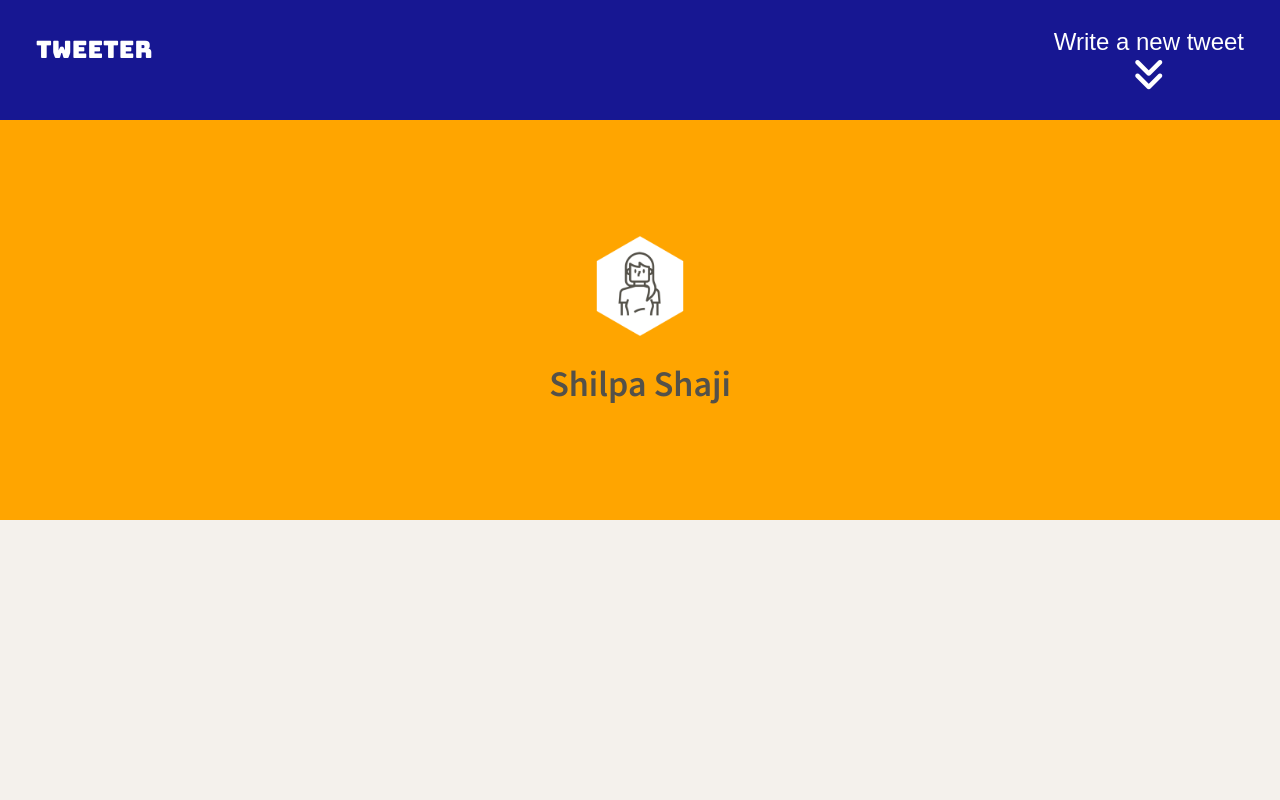
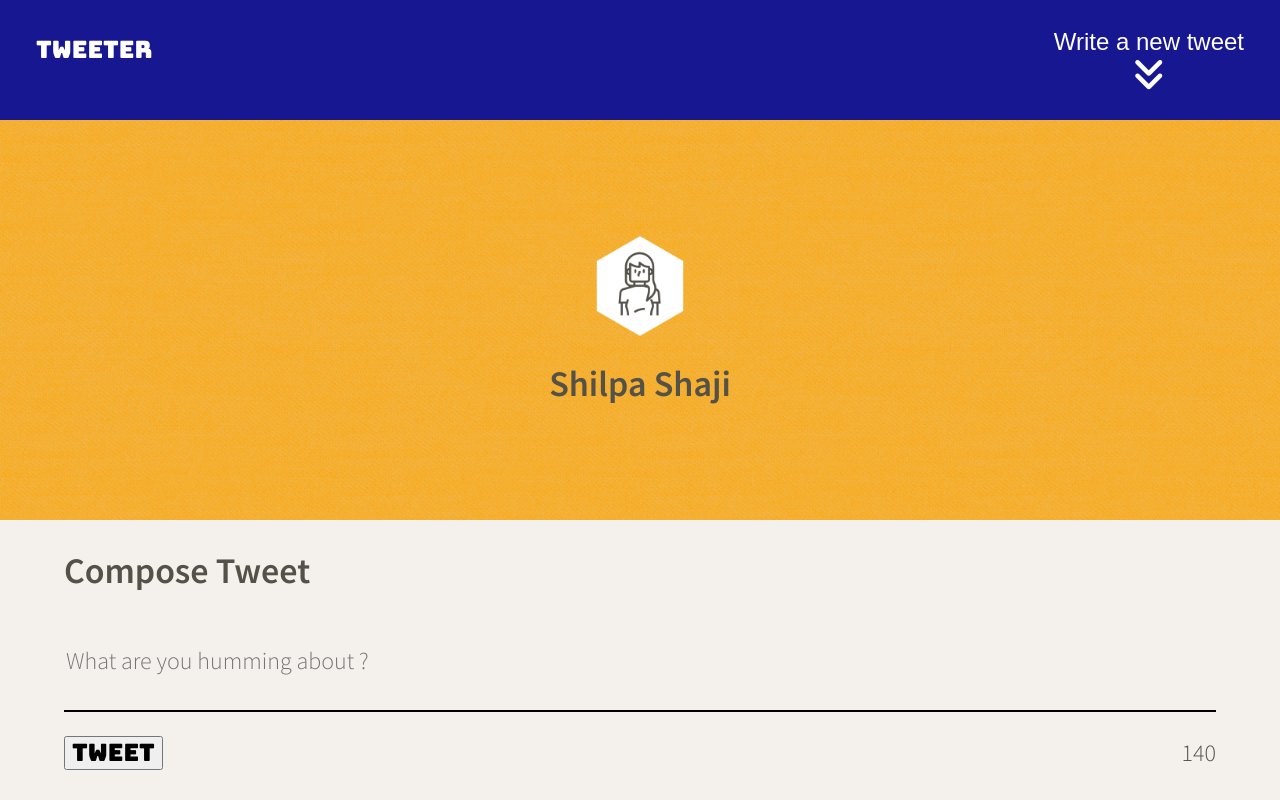
Before and after one commit to shilpashaji1204/chiptweeter, a website: page public/index.html in a window 1280 px wide. Drawn offline with nearby package versions, Linux system fonts and the light colour scheme.

Commit message:
updated till new-tweet

```diff
--- a/public/index.html
+++ b/public/index.html
@@ -15,6 +15,7 @@
     <link rel="stylesheet" href="/styles/layout.css" type="text/css" />
     <link rel="stylesheet" href="/styles/nav.css" type="text/css" />
     <link rel="stylesheet" href="/styles/header.css" type="text/css" />
+    <link rel="stylesheet" href="/styles/new-tweet.css" type="text/css" />
     <!-- External JS -->
     <script src="https://ajax.googleapis.com/ajax/libs/jquery/3.4.1/jquery.min.js"></script>
 
@@ -38,6 +39,22 @@
         <h2 class="header__name">Shilpa Shaji</h2>
     </header>
     <!-- Page-specific (main) content here -->
-    <main class="container"></main>
+    <main class="container">
+      <section class="new-tweet">
+        <h2>Compose Tweet</h2>
+        <form action="/tweets" method="post">
+          <textarea
+            name="text"
+            id="tweet-text"
+            placeholder="What are you humming about ?"
+          ></textarea>
+          <div class="new-tweetline"></div>
+          <div class="new-tweetfooter">
+            <button class="new-tweet__button" type="submit">Tweet</button>
+            <output name="counter" class="counter" for="tweet-text">140</output>
+          </div>
+        </form>
+      </section>
+    </main>
   </body>
 </html>
--- a/public/styles/header.css
+++ b/public/styles/header.css
@@ -6,10 +6,11 @@
     height: 400px;
     width: 100%;
     /* margin: auto; */
-    background-color: orange;
-  }
+     background-color: orange;
+    background-image: url("45-degree-fabric-light.png");
+}
 
-  .header__image{
+.header__image{
     width: 100px;
     height: 100px;
   }
--- a/public/styles/layout.css
+++ b/public/styles/layout.css
@@ -26,6 +26,11 @@ body {
 .nav {
   font-family: 'Bungee', cursive;
 }
+main {
+  width: 90%;
+  margin: auto;
+  background-color: #f4f1ec;
+}
 /*
  * Additional CSS can be defined below or in other CSS files, as per instructions
  */
--- /dev/null
+++ b/public/styles/new-tweet.css
@@ -0,0 +1,33 @@
+.new-tweet {
+    width: 100%;
+  }
+
+  form {
+    /* width: 100%; */
+  }
+
+  .new-tweetfooter {
+    display: flex;
+    justify-content: space-between;
+    align-items: center;
+    margin-top: 1em;
+    font-family: Bungee, cursive;
+  }
+
+  .new-tweetline {
+    height: 2px;
+    background-color: black;
+  }
+
+  .new-tweet__footer button {
+    background-color: blue;
+    color: white;
+  }
+
+  #tweet-text {
+    width: 100%;
+    background: transparent;
+    resize: none;
+    border: none;
+    margin-top: 1em;
+  }
--- a/server/data-files/initial-tweets.json
+++ b/server/data-files/initial-tweets.json
@@ -8,7 +8,7 @@
     "content": {
       "text": "If I have seen further it is by standing on the shoulders of giants"
     },
-    "created_at": 1679849511737
+    "created_at": 1679858417053
   },
   {
     "user": {
@@ -19,6 +19,6 @@
     "content": {
       "text": "Je pense , donc je suis"
     },
-    "created_at": 1679935911737
+    "created_at": 1679944817053
   }
 ]
```
Also changed, not shown: public/styles/45-degree-fabric-light.png (added).
